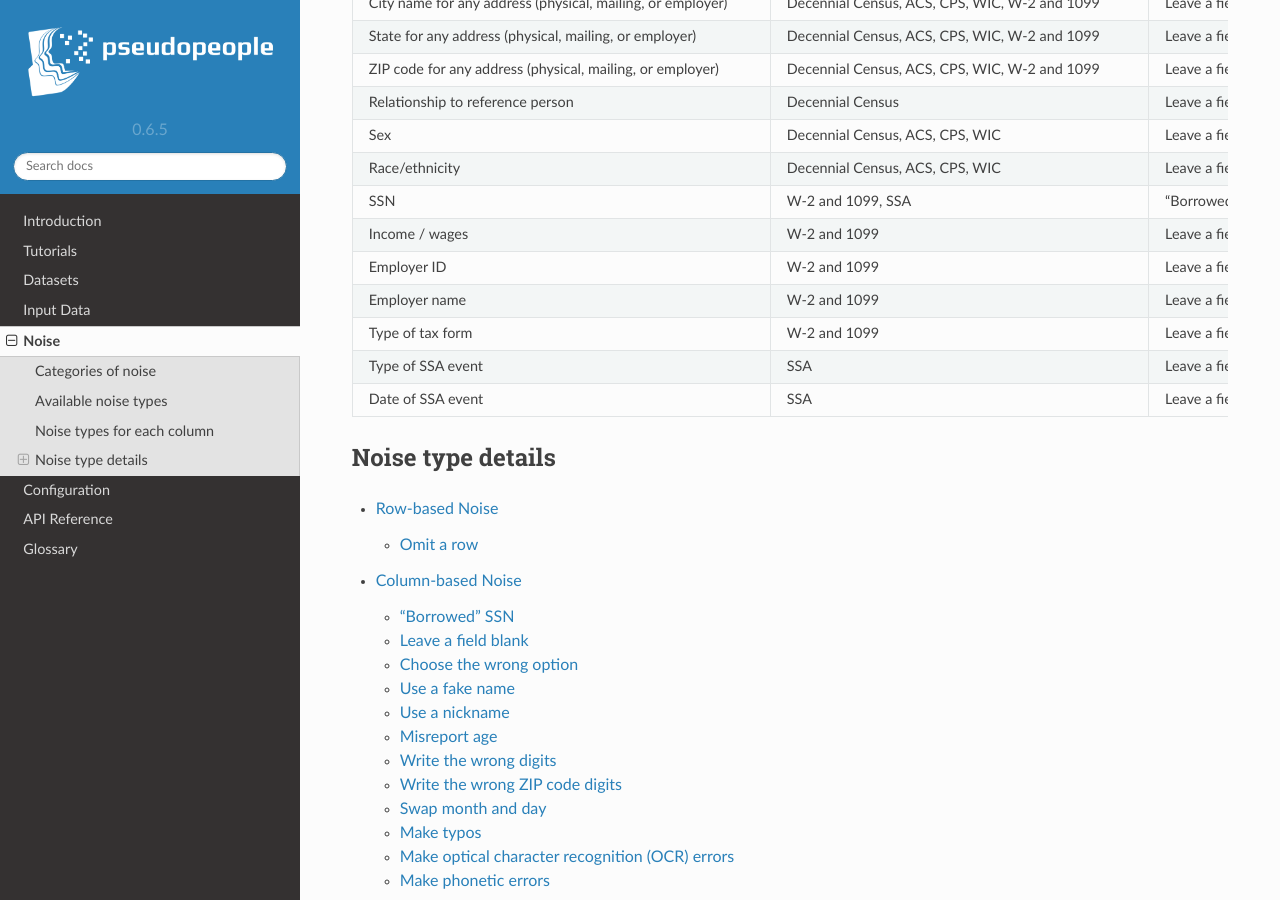
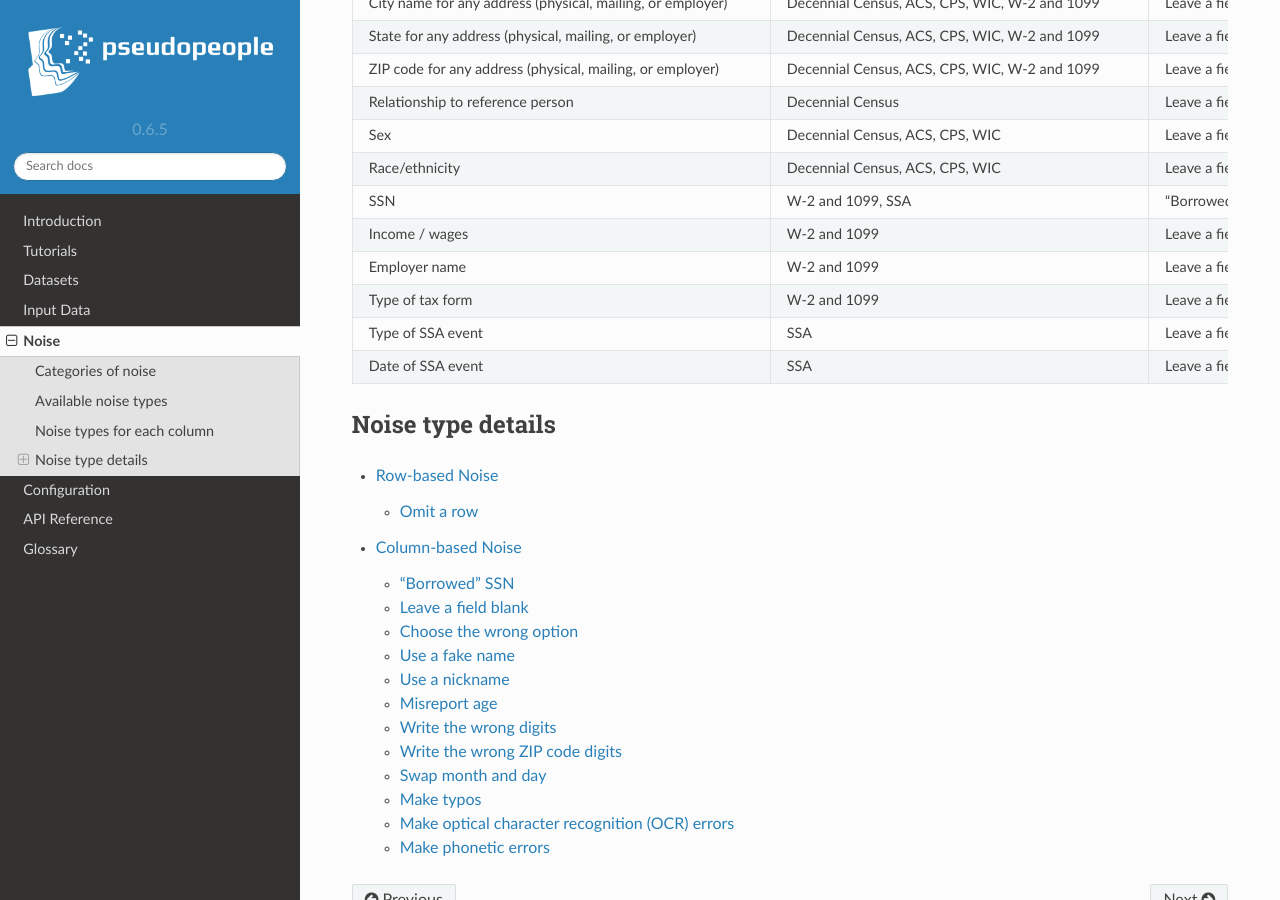
Before and after one commit to ihmeuw/pseudopeople, a Sphinx documentation site: the page built from docs/source/noise/index.rst, in a window 1280 px wide and 900 px high, scrolled down 1929 px. Built offline with Sphinx 7.4.7 and the Read the Docs theme 2.0.0, drawn with Linux system fonts in a browser that asks for light colours.

Commit message:
Remove employer ID from column noise types table

```diff
--- a/docs/source/noise/index.rst
+++ b/docs/source/noise/index.rst
@@ -181,10 +181,6 @@ Noise types for each column
     - W-2 and 1099
     - Leave a field blank, make typos, make OCR errors
     - Note that wages and income are on separate tax forms and noise is applied to each separately
-  * - Employer ID
-    - W-2 and 1099
-    - Leave a field blank, write the wrong digits, make typos, make OCR errors
-    -
   * - Employer name
     - W-2 and 1099
     - Leave a field blank, make typos, make OCR errors
```
